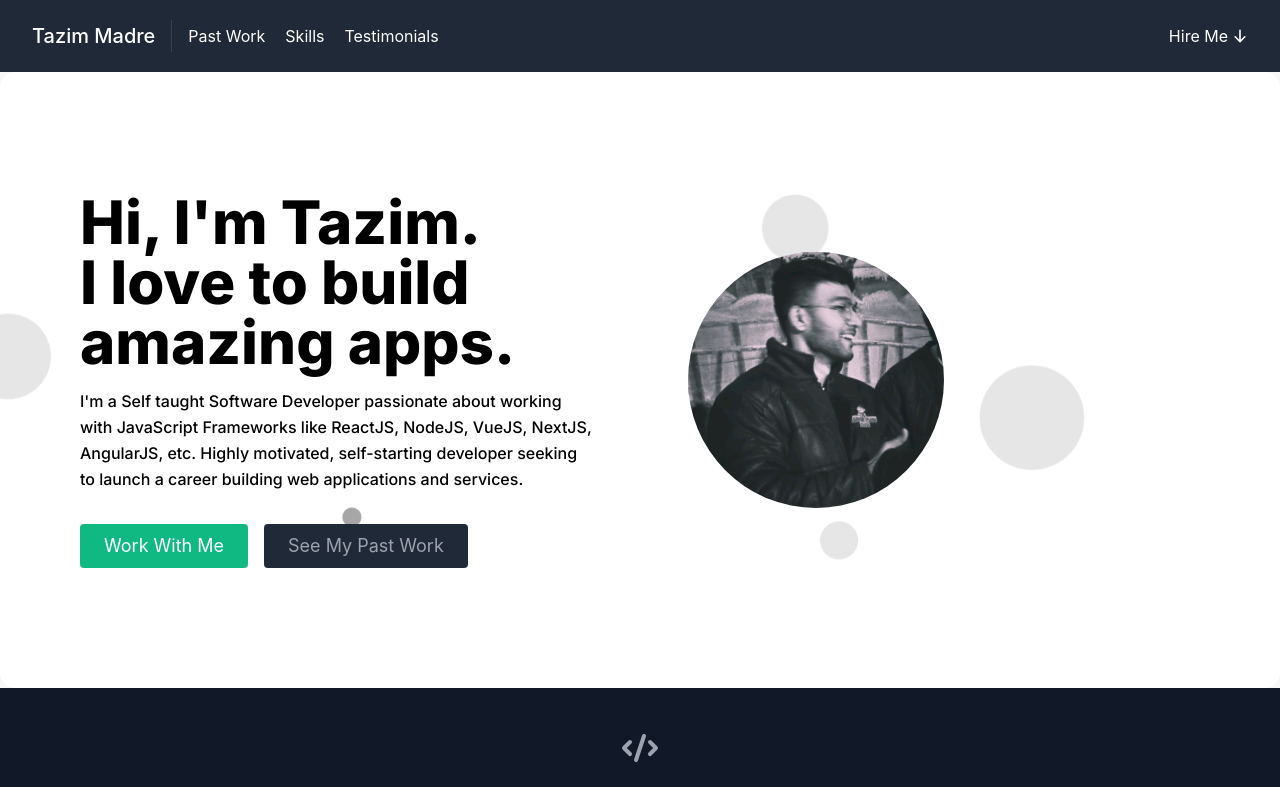
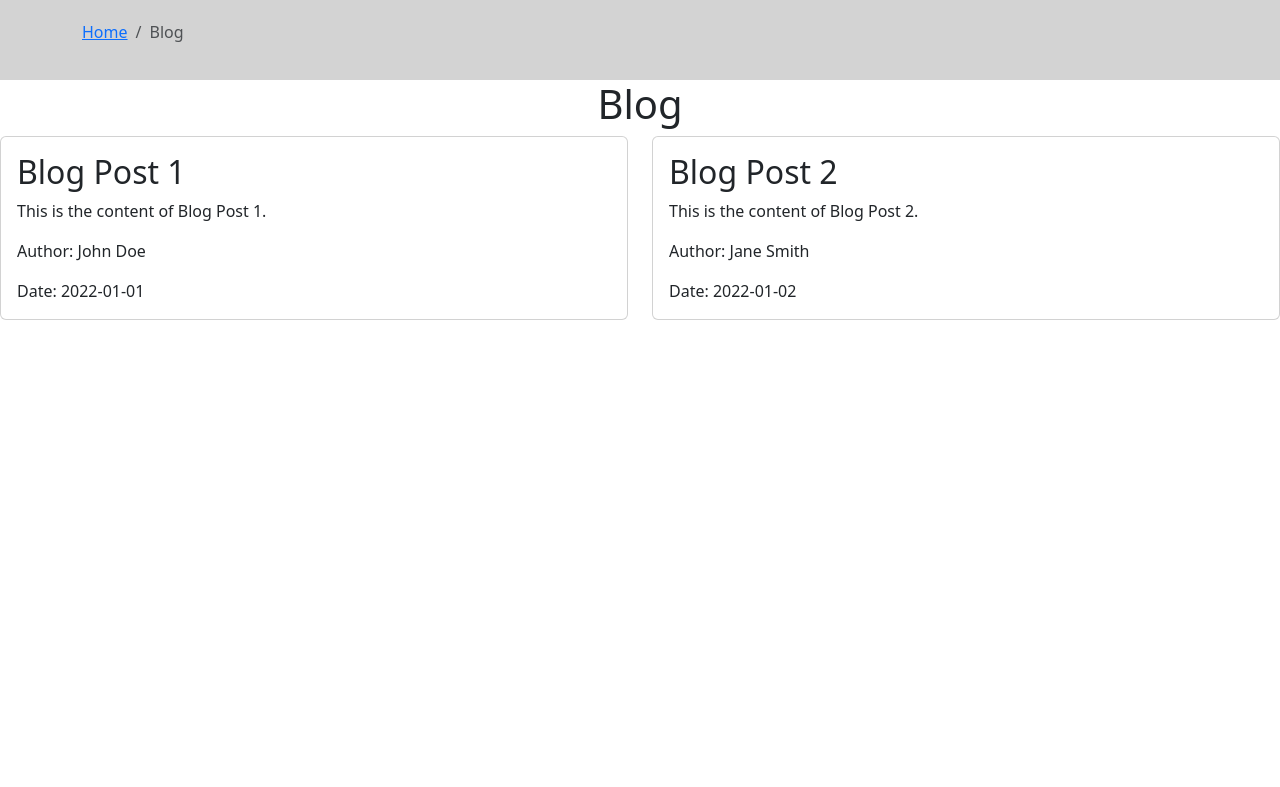
Before and after one commit to tazimmadre/Portfolio, a React (Create React App) app: page /blog in a window 1280 px wide. Shown: the top 787 px of the page. Built offline with nearby package versions, Linux system fonts and the light colour scheme.

Commit message:
Add Bootstrap and React Router dependencies

```diff
--- a/package.json
+++ b/package.json
@@ -8,9 +8,11 @@
     "@testing-library/jest-dom": "^5.16.1",
     "@testing-library/react": "^12.1.2",
     "@testing-library/user-event": "^13.5.0",
+    "bootstrap": "^5.3.3",
     "react": "^17.0.2",
     "react-dom": "^17.0.2",
     "react-helmet": "^6.1.0",
+    "react-router-dom": "^6.22.3",
     "react-scripts": "5.0.0",
     "web-vitals": "^2.1.2"
   },
--- a/src/App.js
+++ b/src/App.js
@@ -1,20 +1,11 @@
 import React from 'react';
-import Navbar from './components/Navbar';
-import Skills from './components/Skills';
-import Projects from './components/Projects';
-// import Testimonials from './components/Testimonials';
-import Contact from './components/Contact';
-import About from './components/About';
+import Router from './router';
+import 'bootstrap/dist/css/bootstrap.min.css';
 
 export default function App() {
   return (
     <div >
-      <Navbar />
-      <About />
-      <Projects />
-      <Skills />
-      {/* <Testimonials /> */}
-      <Contact />
+    <Router/>
     </div>
   );
 }
--- a/src/components/Navbar.js
+++ b/src/components/Navbar.js
@@ -1,5 +1,6 @@
 import { ArrowDownIcon } from "@heroicons/react/solid";
 import React from "react";
+import {Link} from "react-router-dom";
 
 export default function Navbar() {
   return (
@@ -21,6 +22,10 @@ export default function Navbar() {
             Testimonials
           </a>
         </nav>
+        <Link to="/blog"
+          className="inline-flex items-center text-white border-0 py-1 px-3 focus:outline-none hover:bg-gray-700 rounded text-base mt-4 md:mt-0"
+        >
+          Blog</Link>
         <a
           href="#contact"
           className="inline-flex items-center text-white border-0 py-1 px-3 focus:outline-none hover:bg-gray-700 rounded text-base mt-4 md:mt-0"
--- /dev/null
+++ b/src/components/Notfound.js
@@ -0,0 +1,28 @@
+import React from 'react';
+
+const NotFound = () => {
+  return (
+    <div className='container'>
+      <h1 className='text-center'>404 Not Found</h1>
+      <div className='d-flex justify-content-center'>
+        <svg
+          xmlns="http://www.w3.org/2000/svg"
+          width="200"
+          height="200"
+          viewBox="0 0 24 24"
+        >
+          <path
+            d="M12 2C6.48 2 2 6.48 2 12s4.48 10 10 10 10-4.48 10-10S17.52 2 12 2zm0 18c-4.41 0-8-3.59-8-8s3.59-8 8-8 8 3.59 8 8-3.59 8-8 8zm-1-12h2v6h-2zm0 8h2v2h-2z"
+          />
+        </svg>
+      </div>
+      <div className='text-center'>
+      <button className='btn btn-primary' onClick={() => window.history.back()}>
+        Go Back
+      </button>
+      </div>
+    </div>
+  );
+};
+
+export default NotFound;
--- /dev/null
+++ b/src/pages/blog/index.js
@@ -0,0 +1,57 @@
+import React from 'react';
+import { Link } from 'react-router-dom';
+const BlogPage = () => {
+  // Dummy blog data
+  const blogs = [
+    {
+      id: 1,
+      title: 'Blog Post 1',
+      content: 'This is the content of Blog Post 1.',
+      author: 'John Doe',
+      date: '2022-01-01',
+    },
+    {
+      id: 2,
+      title: 'Blog Post 2',
+      content: 'This is the content of Blog Post 2.',
+      author: 'Jane Smith',
+      date: '2022-01-02',
+    },
+  ];
+
+  return (
+    <>
+      <div className='' style={{backgroundColor: 'lightgray', padding:'20px'}}>
+    <div className="container">
+      <nav aria-label="breadcrumb">
+        <ol className="breadcrumb">
+          <li className="breadcrumb-item">
+            <Link to="/">Home</Link>
+          </li>
+          <li className="breadcrumb-item active" aria-current="page">
+            Blog
+          </li>
+        </ol>
+      </nav>
+      </div>
+      </div>
+      <h1 className="text-center">Blog</h1>
+      <div className="row">
+        {blogs.map((blog) => (
+          <div className="col-md-6" key={blog.id}>
+            <div className="card mb-4">
+              <div className="card-body">
+                <h2 className="card-title">{blog.title}</h2>
+                <p className="card-text">{blog.content}</p>
+                <p className="card-text">Author: {blog.author}</p>
+                <p className="card-text">Date: {blog.date}</p>
+              </div>
+            </div>
+          </div>
+        ))}
+      </div>
+    </>
+  );
+};
+
+export default BlogPage;
--- /dev/null
+++ b/src/pages/home/index.js
@@ -0,0 +1,20 @@
+import React from 'react'
+import About from '../../components/About'
+import Contact from '../../components/Contact'
+import Navbar from '../../components/Navbar'
+import Projects from '../../components/Projects'
+import Skills from '../../components/Skills'
+
+const Home = () => {
+  return (
+    <div>
+      <Navbar />
+      <About />
+      <Projects />
+      <Skills />
+      <Contact />
+    </div>
+  )
+}
+
+export default Home;
--- /dev/null
+++ b/src/router/index.js
@@ -0,0 +1,19 @@
+import React from 'react';
+import { BrowserRouter as Router, Route, Routes } from 'react-router-dom';
+import NotFound from '../components/Notfound';
+import Home from '../pages/home';
+import BlogPage from '../pages/blog';
+
+const AppRouter = () => {
+  return (
+    <Router>
+      <Routes>
+        <Route exact path="/" element={<Home/>} />
+        <Route path="/blog" element={<BlogPage/>} />
+        <Route path="*" element={<NotFound/>} />
+      </Routes>
+    </Router>
+  );
+};
+
+export default AppRouter;
```
Also changed, not shown: 1 other file (tests, documents, lock files or other folders).
